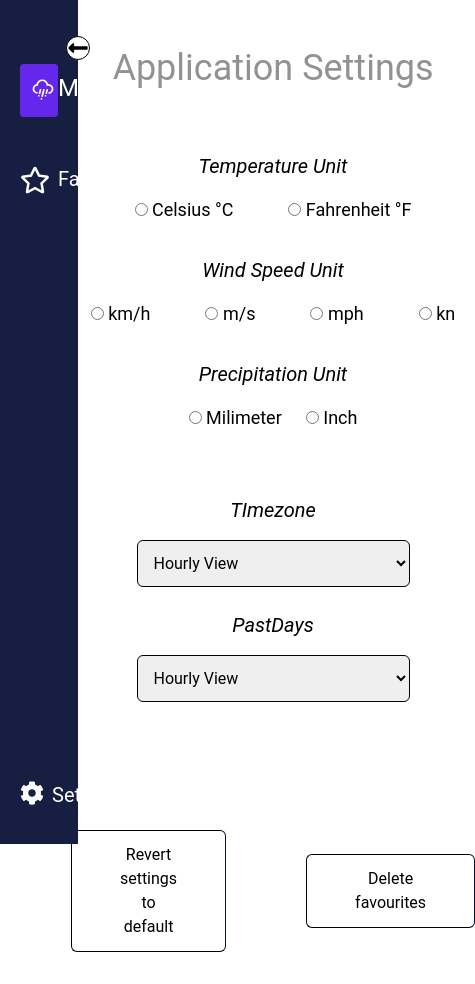
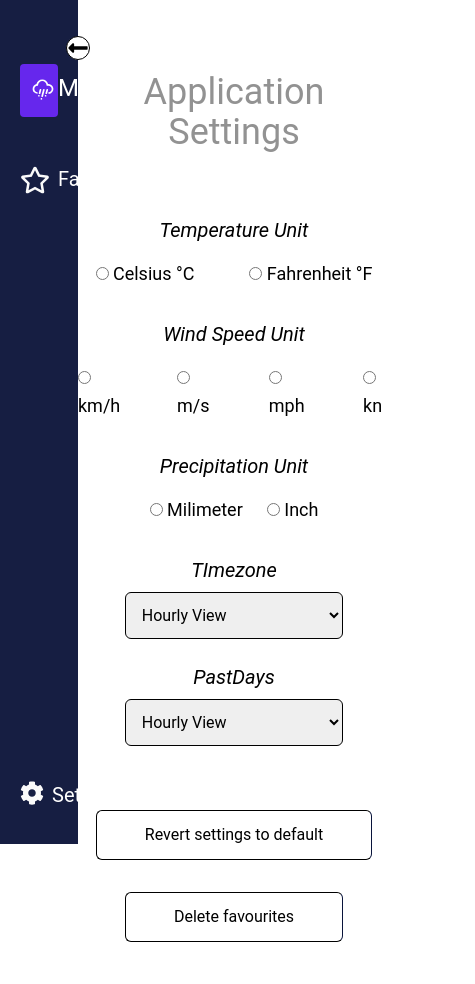
Before and after one commit to Techtees/meteo, a React (Create React App) app: page /settings in a window 390 px wide. Shown: the whole page, 475 px wide, since content can reach past the window. Built offline with nearby package versions, Linux system fonts and the light colour scheme; some icons are missing.

Commit message:
refactor css style and fixed responsiveness

```diff
--- a/src/components/Settings.jsx
+++ b/src/components/Settings.jsx
@@ -1,4 +1,4 @@
-
+import MobileIcon from './utils/MobileIcon';
 import Button from './utils/Button'
 
 function Settings() {
@@ -19,8 +19,9 @@ function Settings() {
     ]
 
     return (
-         <div className="w-[100%]">
-            <div className="mx-auto w-[100%] mt-[3em]  max-w-[700px]">
+         <div className="w-[100%] relative">
+            <MobileIcon />
+            <div className="mx-auto mt-[3em]  max-w-[700px]">
                <h1 className="text-4xl font-normal text-[#929292] text-center">Application Settings</h1>
                 <form action="" className="mt-[4rem] mb-8 w-[100%] mx-auto max-w-[700px] ">
                     <p className="text-center text-xl italic">Temperature Unit</p>
@@ -43,7 +44,7 @@ function Settings() {
                             ))
                         }
                     </div>
-                    <p className="text-center text-xl italic mt-8">Precipitation Unit</p>
+                    <p className="text-center text-xl italic mt-8 md-[mt-3]">Precipitation Unit</p>
                     <div className="flex flex-row justify-center gap-6 mt-4">
                         {
                             precipitationData.map((data) => (
@@ -53,22 +54,22 @@ function Settings() {
                             ))
                         }
                     </div>
-                    <p className="text-center mt-[4rem] text-xl italic">TImezone</p>
+                    <p className="text-center mt-[2rem] md:mt-[4rem] text-xl italic">TImezone</p>
                     <div className="flex flex-col justify-center items-center ">
-                        <select name="" id="" className="p-3 mt-4  w-[70%] rounded-md border ">
+                        <select name="" id="" className="p-3 mt-2 md:mt-4  w-[70%] rounded-md border ">
                             <option value="">Hourly View</option>
                             <option value="">Daily View</option>
                         </select>
                     </div>
                     <p className="text-center text-xl mt-6 italic">PastDays</p>
                     <div className="flex flex-col justify-center items-center">
-                        <select name="" id="" className="p-3 mt-4 rounded-md w-[70%]  border ">
+                        <select name="" id="" className="p-3 mt-2 md:mt-4 rounded-md w-[70%]  border ">
                             <option value="">Hourly View</option>
                             <option value="">Daily View</option>
                         </select>
                     </div>
 
-                    <div className="btn mt-[8rem] flex justify-center gap-[5rem] items-center">
+                    <div className="btn mt-[4rem] md:mt-[6rem] flex  flex-col justify-center md:flex-row  gap-[2rem] md:gap-[5rem] items-center">
                         <Button text='Revert settings to default'/>
                         <Button text='Delete favourites'  />
                     </div>
```
